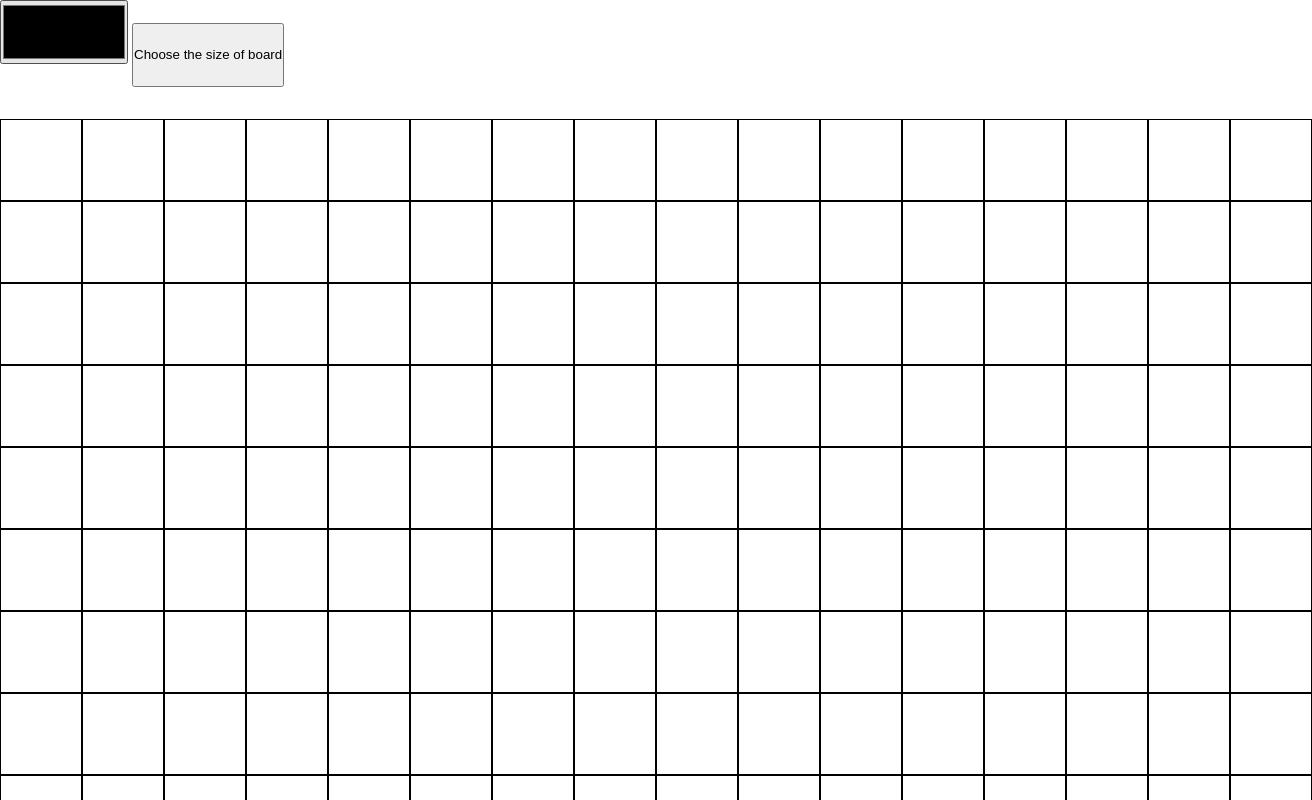
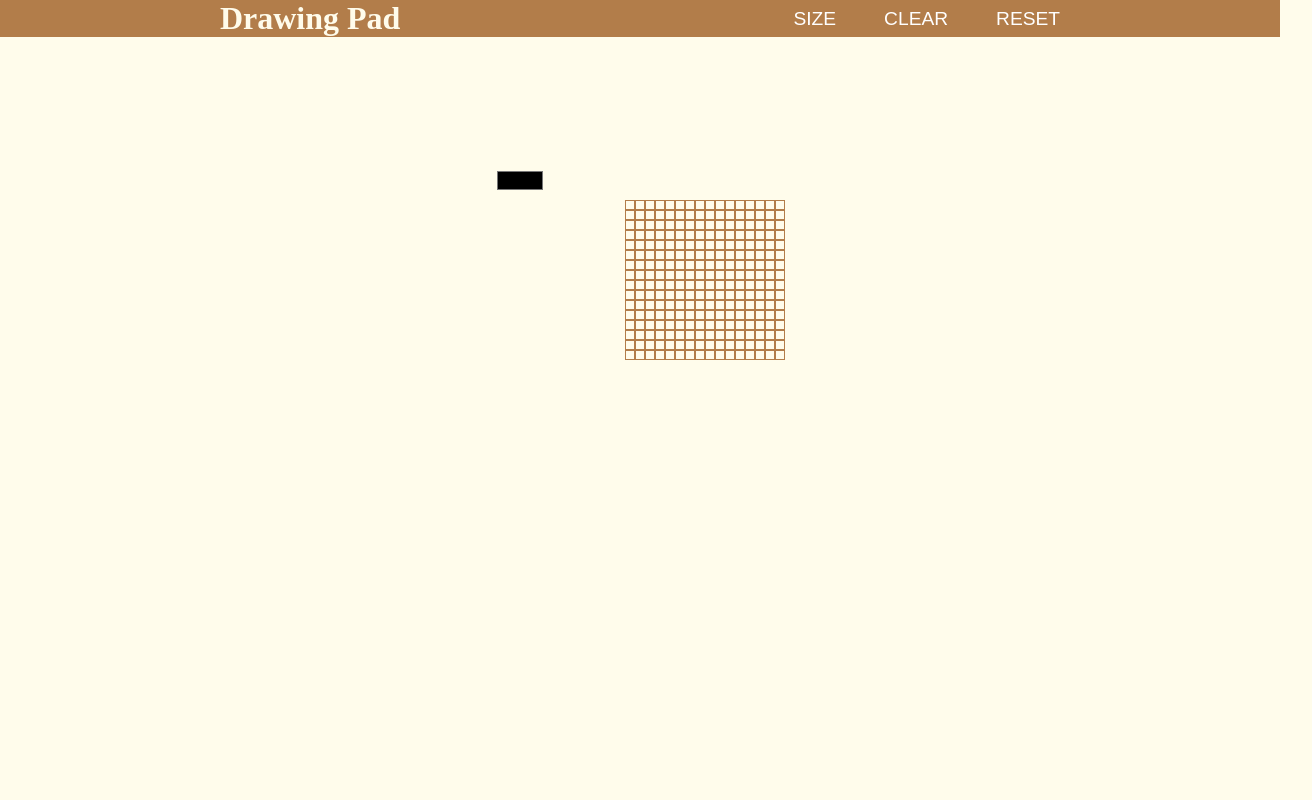
Before and after one commit to ADotBit/sketchPad, a plain HTML site: page index.html in a window 1280 px wide. Shown: the top 800 px of the page, 1312 px wide, since content can reach past the window. Drawn offline with Linux system fonts and the light colour scheme.

Commit message:
make navbar, make some display to place elements

```diff
--- a/index.html
+++ b/index.html
@@ -12,10 +12,23 @@
 
 </head>
 <body>
+  <header>
+    <h1 class="logo">Drawing Pad</h1>
+    <input type="checkbox" id="nav-toggle" class="nav-toggle">
+    <nav>
+      <ul>
+        <li><button class="getUser">Size</button></li>
+        <li><button class="clear">Clear</button></li>
+        <li><button class="reset">Reset</button></li>
+      </ul>
+    </nav>
+    <label for="nav-toggle" class="nav-toggle-label">
+      <span></span>
+    </label>
+  </header>
   <main>
     <section id="userChoice">
       <input id="colorPicker" type="color"  oninput="makeColor( this )">
-      <button class="getUser">Choose the size of board</button>
     </section>
     <section id="board">
       <div class="container"></div>
--- a/index.js
+++ b/index.js
@@ -7,14 +7,15 @@ function makeBoard(size){
     // create the rows and columns with the css above
     for (let i = 0; i < (size * size); i++){
         const boxes = document.createElement("div");
-        container.appendChild(boxes).className = "box";
+        boxes.classList.add("box");
+        container.appendChild(boxes);
     }
 
 }
 
 function clearBoard(){
     container.innerHTML = "";
-}
+};
 
 function changeBoard(){
     const userButton = document.querySelector(".getUser");
@@ -26,23 +27,26 @@ function changeBoard(){
 }
 
 
-/*  // make color
+// make color
 function makeColor(){
     const color = document.getElementById("colorPicker").value;
     event.target.style.background = color;
 }
 
 //Target each box of the grid and change color
-const div = Array.from(document.getElementsByClassName("box"));
+const div = Array.from(document.querySelectorAll("div"));
 div.forEach((box) => {
     box.addEventListener("mousedown", makeColor); //mousedown is the click
     box.addEventListener("mouseover", event => { //mouseover is to continue the action when stay click
         if (event.buttons == 1) makeColor(event);
     });
-});  */
+});
+
+//Reset everything by reloading the page
+const resetBtn = document.querySelector(".reset");
+resetBtn.addEventListener("click", () => location.reload());
 
 window.onload = () => {
     makeBoard(defaultSize)
     changeBoard()
-
 }
--- a/style.css
+++ b/style.css
@@ -1,41 +1,202 @@
 :root{
-    --grid-rows: 1;
-    --grid-cols: 1;
+    --grey: #b27d4a;
+    --cream: #fffceb;
 }
 
-*{
+*, *::before, *::after{
+    box-sizing: border-box;
     padding: 0;
     margin: 0;
 }
 
 body{
     min-height: 100vh;
+    background: var(--cream);
 }
 
+/* Navigation part */
+
+header{
+    background: var(--grey);
+    text-align: center;
+    position: fixed;
+    z-index: 999;
+    width: 100%;
+    color: #fffceb;
+}
+
+.nav-toggle{
+    display: none;
+}
+
+.nav-toggle-label{
+    position: absolute;
+    top: 0;
+    left: 0;
+    margin-left: 1em;
+    height: 100%;
+    display: flex;
+    align-items: center;
+}
+
+.nav-toggle-label span,
+.nav-toggle-label span::before,
+.nav-toggle-label span::after{
+    display: block;
+    background: white;
+    height: 2px;
+    width: 2em;
+    border-radius: 2px;
+    position: relative;
+}
+
+.nav-toggle-label span::before,
+.nav-toggle-label span::after{
+    content: "";
+    position: absolute;
+}
+
+.nav-toggle-label span::before{
+    bottom: 7px;
+}
+
+.nav-toggle-label span::after{
+    top: 7px;
+}
+
+nav{
+    position: absolute;
+    text-align: left;
+    top: 100%;
+    left: 0;
+    background: var(--grey);
+    width: 100%;
+    transform: scale(1, 0);
+    transform-origin: top;
+    transition: transform 400ms ease-in-out;
+}
+
+nav ul{
+    list-style: none;
+}
+
+nav li{
+    margin-bottom: 1em;
+    margin-left: 1em;
+}
+
+nav button{
+    color: white;
+    border: none;
+    background: none;
+    font-size: 1.2rem;
+    text-transform: uppercase;
+    opacity: 0;
+    transition: opacity 150ms ease-in-out;
+}
+
+nav button:hover{
+    color: #000;
+}
+
+.nav-toggle:checked ~ nav {
+    transform: scale(1, 1);
+}
+
+.nav-toggle:checked ~ nav button{
+    opacity: 1;
+    transition: opacity 250ms ease-in-out 250ms;
+}
+
+
+#colorPicker{
+    background: none;
+    border: none;
+}
+
+/* Main part */
+
+main{
+    display: flex;
+    justify-content: center;
+    align-items: center;
+    gap: 5rem;
+}
+
+/* #board{
+    display: flex;
+    justify-content: center;
+    align-items: center;
+} */
+
 .container{
-    height: 500px;
-    width: 500px;
+    max-height: 940px;
+    max-width: 940px;
     display: grid;
+    margin-top: 200px;
 
 }
 
 .box{
-    border: solid black 1px;
-    min-width: 5rem;
-    min-height: 5rem;
+    border: solid var(--grey) 1px;
+    width: 10px;
+    height: 10px;
     display: inline-block;
 }
 
 
+@media screen and (min-width: 800px){
+    .nav-toggle-label{
+        display: none;
 
-#colorPicker{
-    min-width: 8rem;
-    min-height: 4rem;
-    margin-bottom: 2rem;
+    }
+
+    header{
+        display: grid;
+        grid-template-columns: 1fr auto minmax(600px, 3fr) 1fr;
+    }
+
+    .logo{
+        grid-column: 2 / 3;
+    }
+
+    nav{
+        all: unset;
+        grid-column: 3 / 4;
+        display: flex;
+        justify-content: flex-end;
+        align-items: center;
+    }
+
+    nav ul{
+        display: flex;
+        justify-content: flex-end;
+    }
+
+    nav li{
+        margin-left: 3em;
+        margin-bottom: 0;
+    }
+
+    nav button{
+        opacity: 1;
+        position: relative;
+    }
+
+    nav button::before{
+        content: " ";
+        display: block;
+        height: 12px;
+        background: black;
+        position: absolute;
+        top: -.75em;
+        left: 0;
+        right: 0;
+        transform: scale(0, 1);
+        transition: transform ease-in-out 250ms;
+    }
+
+    nav button:hover::before{
+        transform: scale(1, 1)
+    }
 }
-
-.getUser{
-    min-width: 8rem;
-    min-height: 4rem;
-    margin-bottom: 2rem;
-}
```
